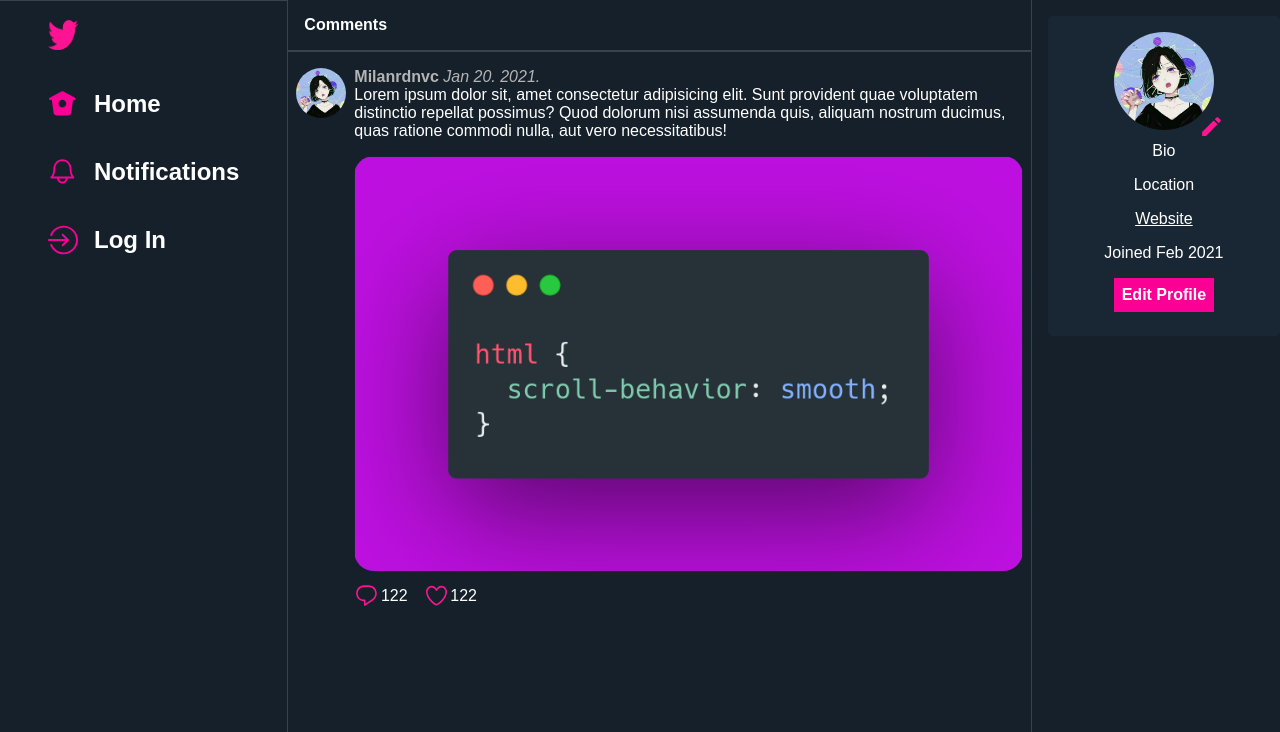
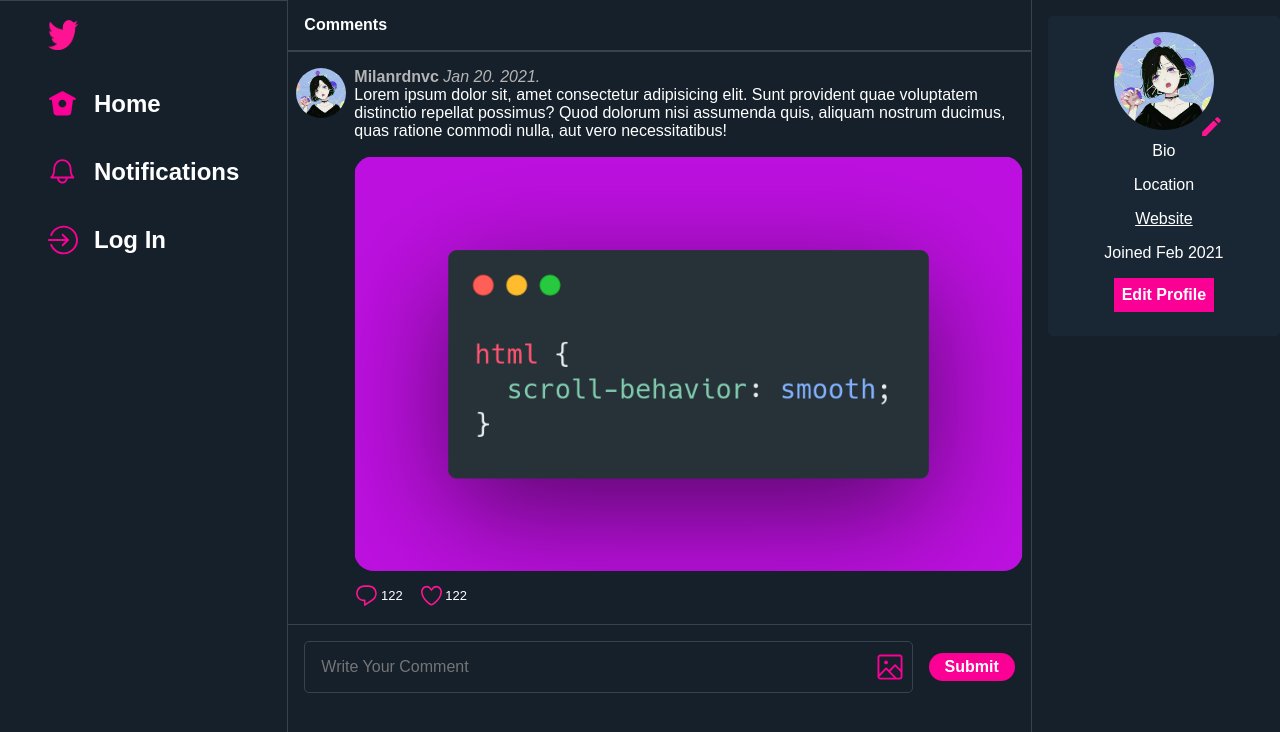
Before and after one commit to Milanrdnvc/twitter-clone, a React (Create React App) app in the folder client/: page /comments in a window 1280 px wide. Shown: the top 732 px of the page. Built offline with nearby package versions, Linux system fonts and the light colour scheme; no server answers.

Commit message:
Add SubmitComment component

```diff
--- a/client/src/components/Comments/SubmitComment.jsx
+++ b/client/src/components/Comments/SubmitComment.jsx
@@ -1,7 +1,30 @@
-import React from 'react';
+import {
+  SubmitCommentWrapper,
+  SubmitCommentForm,
+  SubmitCommentOptions,
+} from '../styled/CommentsStyles';
 
 function SubmitComment() {
-  return <div></div>;
+  return (
+    <SubmitCommentWrapper>
+      <SubmitCommentForm>
+        <SubmitCommentOptions>
+          <input type="text" placeholder="Write Your Comment" />
+          <input type="file" />
+          <svg style={{ width: '30px', cursor: 'pointer' }} viewBox="0 0 24 24">
+            <g>
+              <path
+                fill="#fa0095"
+                d="M19.75 2H4.25C3.01 2 2 3.01 2 4.25v15.5C2 20.99 3.01 22 4.25 22h15.5c1.24 0 2.25-1.01 2.25-2.25V4.25C22 3.01 20.99 2 19.75 2zM4.25 3.5h15.5c.413 0 .75.337.75.75v9.676l-3.858-3.858c-.14-.14-.33-.22-.53-.22h-.003c-.2 0-.393.08-.532.224l-4.317 4.384-1.813-1.806c-.14-.14-.33-.22-.53-.22-.193-.03-.395.08-.535.227L3.5 17.642V4.25c0-.413.337-.75.75-.75zm-.744 16.28l5.418-5.534 6.282 6.254H4.25c-.402 0-.727-.322-.744-.72zm16.244.72h-2.42l-5.007-4.987 3.792-3.85 4.385 4.384v3.703c0 .413-.337.75-.75.75z"
+              ></path>
+              <circle fill="#fa0095" cx="8.868" cy="8.309" r="1.542"></circle>
+            </g>
+          </svg>
+        </SubmitCommentOptions>
+        <button type="submit">Submit</button>
+      </SubmitCommentForm>
+    </SubmitCommentWrapper>
+  );
 }
 
 export default SubmitComment;
--- a/client/src/components/styled/CommentsStyles.js
+++ b/client/src/components/styled/CommentsStyles.js
@@ -17,4 +17,66 @@ export const CommentsHeader = styled.header`
   z-index: 100;
 `;
 
-export const SubmitCommentWrapper = styled.div``;
+export const SubmitCommentWrapper = styled.div`
+  border-top: 1px solid #38444d;
+`;
+
+export const SubmitCommentForm = styled.form`
+  display: flex;
+  align-items: center;
+  justify-content: space-between;
+
+  input:first-child {
+    background-color: transparent;
+    color: var(--color-primary);
+    margin: 1rem 0 1rem 1rem;
+    padding: 1rem;
+    border: 1px solid #38444d;
+    border-radius: 5px;
+    font-size: var(--font-small);
+    flex: 1;
+
+    &:focus {
+      outline: none;
+    }
+  }
+
+  input:nth-child(2) {
+    width: 30px;
+    height: 30px;
+    opacity: 0;
+    position: absolute;
+    right: 0;
+    top: 50%;
+    transform: translateY(-50%);
+    margin-right: 0.5rem;
+    cursor: pointer;
+  }
+
+  svg {
+    position: absolute;
+    right: 0;
+    top: 50%;
+    transform: translateY(-50%);
+    z-index: -1;
+    margin-right: 0.5rem;
+  }
+
+  button {
+    border: none;
+    color: var(--color-primary, white);
+    background-color: var(--color-fg, #fa0095);
+    padding: 0.3rem 1rem;
+    font-size: var(--font-small, 1rem);
+    border-radius: 50000px;
+    font-weight: 600;
+    cursor: pointer;
+    margin: 0 1rem;
+  }
+`;
+
+export const SubmitCommentOptions = styled.div`
+  position: relative;
+  flex: 1;
+  display: flex;
+`;
--- a/client/src/components/styled/HomeStyles.js
+++ b/client/src/components/styled/HomeStyles.js
@@ -185,6 +185,7 @@ export const TuwueetOptions = styled.div`
 
     span {
       margin-left: 0.1rem;
+      font-size: calc(var(--font-small) - 3px);
     }
   }
 `;
```
Also changed, not shown: 1 other file (tests, documents, lock files or other folders).
